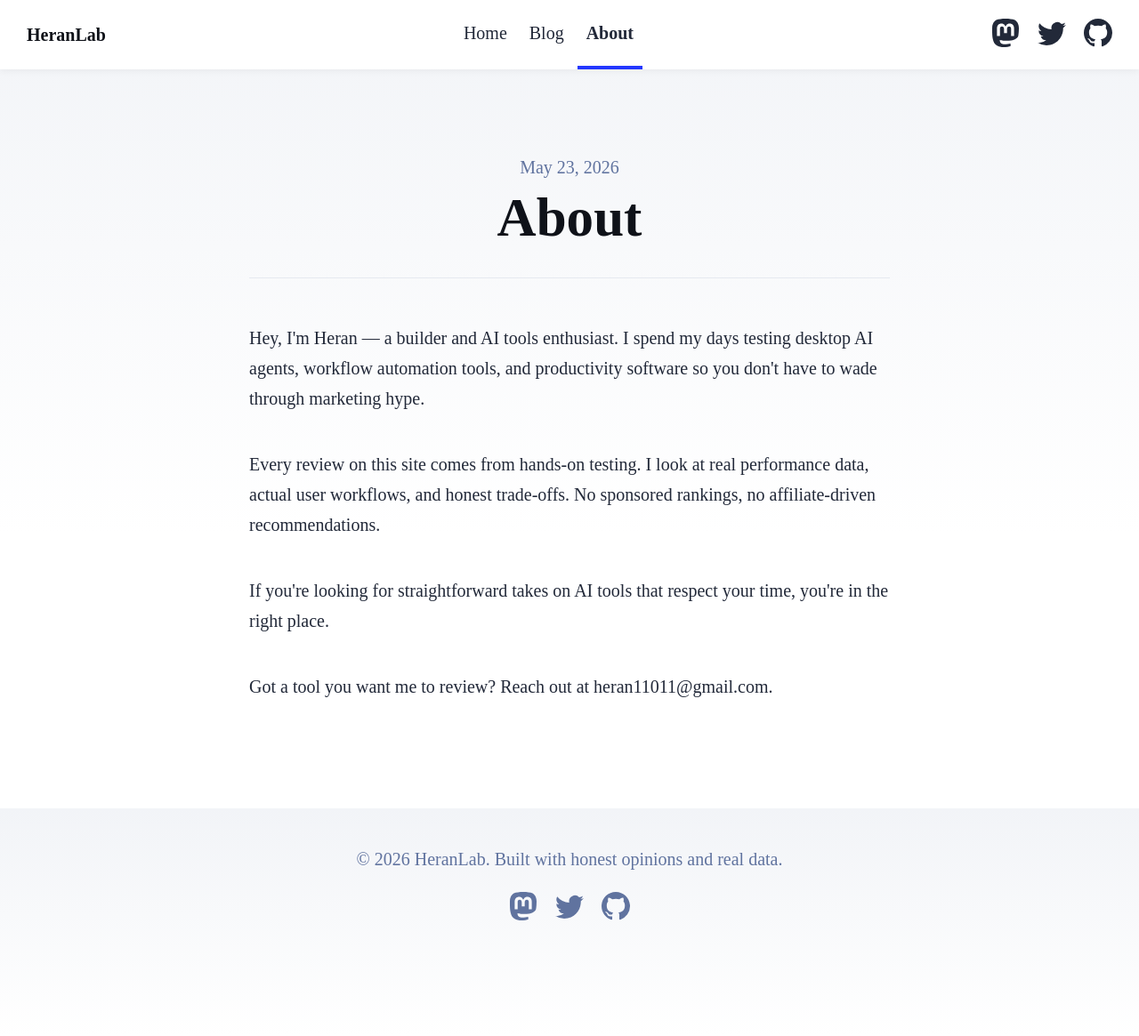
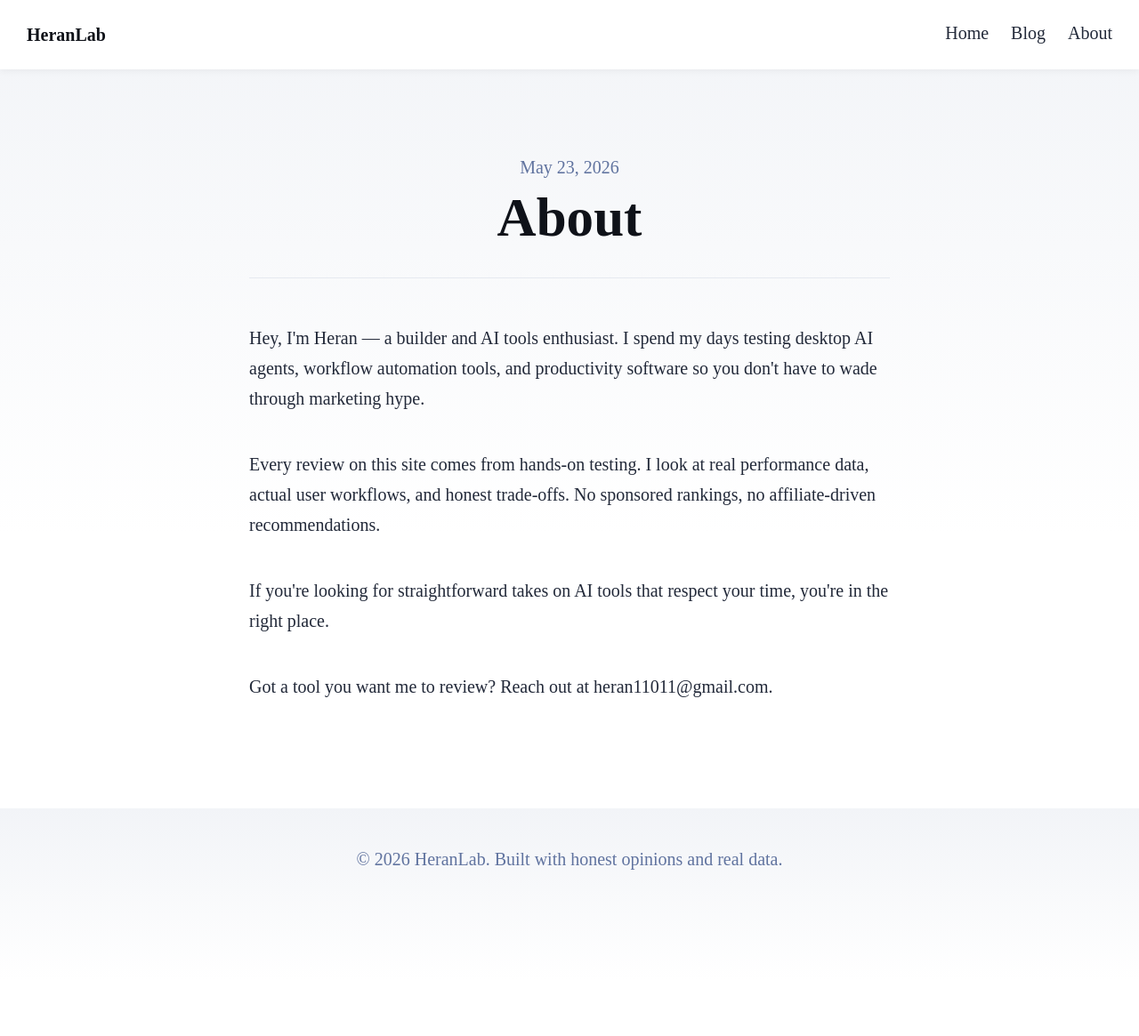
Before and after one commit to heran11011/heranlab, an Astro site: page /about in a window 1280 px wide. Shown: the whole page at 89% size. After the commit the page ends 1103 px from the top, so only its background shows below. Built offline with nearby package versions, Linux system fonts and the light colour scheme; Astro itself is replaced by a stand-in of ours.

Commit message:
fix: remove Astro starter social links from header and footer

```diff
--- a/src/components/Footer.astro
+++ b/src/components/Footer.astro
@@ -1,43 +1,5 @@
----
-const today = new Date();
----
-
 <footer>
 	&copy; 2026 HeranLab. Built with honest opinions and real data.
-	<div class="social-links">
-		<a href="https://m.webtoo.ls/@astro" target="_blank">
-			<span class="sr-only">Follow Astro on Mastodon</span>
-			<svg
-				viewBox="0 0 16 16"
-				aria-hidden="true"
-				width="32"
-				height="32"
-				astro-icon="social/mastodon"
-				><path
-					fill="currentColor"
-					d="M11.19 12.195c2.016-.24 3.77-1.475 3.99-2.603.348-1.778.32-4.339.32-4.339 0-3.47-2.286-4.488-2.286-4.488C12.062.238 10.083.017 8.027 0h-.05C5.92.017 3.942.238 2.79.765c0 0-2.285 1.017-2.285 4.488l-.002.662c-.004.64-.007 1.35.011 2.091.083 3.394.626 6.74 3.78 7.57 1.454.383 2.703.463 3.709.408 1.823-.1 2.847-.647 2.847-.647l-.06-1.317s-1.303.41-2.767.36c-1.45-.05-2.98-.156-3.215-1.928a3.614 3.614 0 0 1-.033-.496s1.424.346 3.228.428c1.103.05 2.137-.064 3.188-.189zm1.613-2.47H11.13v-4.08c0-.859-.364-1.295-1.091-1.295-.804 0-1.207.517-1.207 1.541v2.233H7.168V5.89c0-1.024-.403-1.541-1.207-1.541-.727 0-1.091.436-1.091 1.296v4.079H3.197V5.522c0-.859.22-1.541.66-2.046.456-.505 1.052-.764 1.793-.764.856 0 1.504.328 1.933.983L8 4.39l.417-.695c.429-.655 1.077-.983 1.934-.983.74 0 1.336.259 1.791.764.442.505.661 1.187.661 2.046v4.203z"
-				></path></svg
-			>
-		</a>
-		<a href="https://twitter.com/astrodotbuild" target="_blank">
-			<span class="sr-only">Follow Astro on Twitter</span>
-			<svg viewBox="0 0 16 16" aria-hidden="true" width="32" height="32" astro-icon="social/twitter"
-				><path
-					fill="currentColor"
-					d="M5.026 15c6.038 0 9.341-5.003 9.341-9.334 0-.14 0-.282-.006-.422A6.685 6.685 0 0 0 16 3.542a6.658 6.658 0 0 1-1.889.518 3.301 3.301 0 0 0 1.447-1.817 6.533 6.533 0 0 1-2.087.793A3.286 3.286 0 0 0 7.875 6.03a9.325 9.325 0 0 1-6.767-3.429 3.289 3.289 0 0 0 1.018 4.382A3.323 3.323 0 0 1 .64 6.575v.045a3.288 3.288 0 0 0 2.632 3.218 3.203 3.203 0 0 1-.865.115 3.23 3.23 0 0 1-.614-.057 3.283 3.283 0 0 0 3.067 2.277A6.588 6.588 0 0 1 .78 13.58a6.32 6.32 0 0 1-.78-.045A9.344 9.344 0 0 0 5.026 15z"
-				></path></svg
-			>
-		</a>
-		<a href="https://github.com/withastro/astro" target="_blank">
-			<span class="sr-only">Go to Astro's GitHub repo</span>
-			<svg viewBox="0 0 16 16" aria-hidden="true" width="32" height="32" astro-icon="social/github"
-				><path
-					fill="currentColor"
-					d="M8 0C3.58 0 0 3.58 0 8c0 3.54 2.29 6.53 5.47 7.59.4.07.55-.17.55-.38 0-.19-.01-.82-.01-1.49-2.01.37-2.53-.49-2.69-.94-.09-.23-.48-.94-.82-1.13-.28-.15-.68-.52-.01-.53.63-.01 1.08.58 1.23.82.72 1.21 1.87.87 2.33.66.07-.52.28-.87.51-1.07-1.78-.2-3.64-.89-3.64-3.95 0-.87.31-1.59.82-2.15-.08-.2-.36-1.02.08-2.12 0 0 .67-.21 2.2.82.64-.18 1.32-.27 2-.27.68 0 1.36.09 2 .27 1.53-1.04 2.2-.82 2.2-.82.44 1.1.16 1.92.08 2.12.51.56.82 1.27.82 2.15 0 3.07-1.87 3.75-3.65 3.95.29.25.54.73.54 1.48 0 1.07-.01 1.93-.01 2.2 0 .21.15.46.55.38A8.012 8.012 0 0 0 16 8c0-4.42-3.58-8-8-8z"
-				></path></svg
-			>
-		</a>
-	</div>
 </footer>
 <style>
 	footer {
@@ -46,17 +8,4 @@ const today = new Date();
 		color: rgb(var(--gray));
 		text-align: center;
 	}
-	.social-links {
-		display: flex;
-		justify-content: center;
-		gap: 1em;
-		margin-top: 1em;
-	}
-	.social-links a {
-		text-decoration: none;
-		color: rgb(var(--gray));
-	}
-	.social-links a:hover {
-		color: rgb(var(--gray-dark));
-	}
 </style>
--- a/src/components/Header.astro
+++ b/src/components/Header.astro
@@ -8,37 +8,8 @@ import HeaderLink from './HeaderLink.astro';
 		<h2><a href="/">{SITE_TITLE}</a></h2>
 		<div class="internal-links">
 			<HeaderLink href="/">Home</HeaderLink>
-			<HeaderLink href="/blog">Blog</HeaderLink>
-			<HeaderLink href="/about">About</HeaderLink>
-		</div>
-		<div class="social-links">
-			<a href="https://m.webtoo.ls/@astro" target="_blank">
-				<span class="sr-only">Follow Astro on Mastodon</span>
-				<svg viewBox="0 0 16 16" aria-hidden="true" width="32" height="32"
-					><path
-						fill="currentColor"
-						d="M11.19 12.195c2.016-.24 3.77-1.475 3.99-2.603.348-1.778.32-4.339.32-4.339 0-3.47-2.286-4.488-2.286-4.488C12.062.238 10.083.017 8.027 0h-.05C5.92.017 3.942.238 2.79.765c0 0-2.285 1.017-2.285 4.488l-.002.662c-.004.64-.007 1.35.011 2.091.083 3.394.626 6.74 3.78 7.57 1.454.383 2.703.463 3.709.408 1.823-.1 2.847-.647 2.847-.647l-.06-1.317s-1.303.41-2.767.36c-1.45-.05-2.98-.156-3.215-1.928a3.614 3.614 0 0 1-.033-.496s1.424.346 3.228.428c1.103.05 2.137-.064 3.188-.189zm1.613-2.47H11.13v-4.08c0-.859-.364-1.295-1.091-1.295-.804 0-1.207.517-1.207 1.541v2.233H7.168V5.89c0-1.024-.403-1.541-1.207-1.541-.727 0-1.091.436-1.091 1.296v4.079H3.197V5.522c0-.859.22-1.541.66-2.046.456-.505 1.052-.764 1.793-.764.856 0 1.504.328 1.933.983L8 4.39l.417-.695c.429-.655 1.077-.983 1.934-.983.74 0 1.336.259 1.791.764.442.505.661 1.187.661 2.046v4.203z"
-					></path></svg
-				>
-			</a>
-			<a href="https://twitter.com/astrodotbuild" target="_blank">
-				<span class="sr-only">Follow Astro on Twitter</span>
-				<svg viewBox="0 0 16 16" aria-hidden="true" width="32" height="32"
-					><path
-						fill="currentColor"
-						d="M5.026 15c6.038 0 9.341-5.003 9.341-9.334 0-.14 0-.282-.006-.422A6.685 6.685 0 0 0 16 3.542a6.658 6.658 0 0 1-1.889.518 3.301 3.301 0 0 0 1.447-1.817 6.533 6.533 0 0 1-2.087.793A3.286 3.286 0 0 0 7.875 6.03a9.325 9.325 0 0 1-6.767-3.429 3.289 3.289 0 0 0 1.018 4.382A3.323 3.323 0 0 1 .64 6.575v.045a3.288 3.288 0 0 0 2.632 3.218 3.203 3.203 0 0 1-.865.115 3.23 3.23 0 0 1-.614-.057 3.283 3.283 0 0 0 3.067 2.277A6.588 6.588 0 0 1 .78 13.58a6.32 6.32 0 0 1-.78-.045A9.344 9.344 0 0 0 5.026 15z"
-					></path></svg
-				>
-			</a>
-			<a href="https://github.com/withastro/astro" target="_blank">
-				<span class="sr-only">Go to Astro's GitHub repo</span>
-				<svg viewBox="0 0 16 16" aria-hidden="true" width="32" height="32"
-					><path
-						fill="currentColor"
-						d="M8 0C3.58 0 0 3.58 0 8c0 3.54 2.29 6.53 5.47 7.59.4.07.55-.17.55-.38 0-.19-.01-.82-.01-1.49-2.01.37-2.53-.49-2.69-.94-.09-.23-.48-.94-.82-1.13-.28-.15-.68-.52-.01-.53.63-.01 1.08.58 1.23.82.72 1.21 1.87.87 2.33.66.07-.52.28-.87.51-1.07-1.78-.2-3.64-.89-3.64-3.95 0-.87.31-1.59.82-2.15-.08-.2-.36-1.02.08-2.12 0 0 .67-.21 2.2.82.64-.18 1.32-.27 2-.27.68 0 1.36.09 2 .27 1.53-1.04 2.2-.82 2.2-.82.44 1.1.16 1.92.08 2.12.51.56.82 1.27.82 2.15 0 3.07-1.87 3.75-3.65 3.95.29.25.54.73.54 1.48 0 1.07-.01 1.93-.01 2.2 0 .21.15.46.55.38A8.012 8.012 0 0 0 16 8c0-4.42-3.58-8-8-8z"
-					></path></svg
-				>
-			</a>
+			<HeaderLink href="/blog/">Blog</HeaderLink>
+			<HeaderLink href="/about/">About</HeaderLink>
 		</div>
 	</nav>
 </header>
@@ -73,13 +44,4 @@ import HeaderLink from './HeaderLink.astro';
 		text-decoration: none;
 		border-bottom-color: var(--accent);
 	}
-	.social-links,
-	.social-links a {
-		display: flex;
-	}
-	@media (max-width: 720px) {
-		.social-links {
-			display: none;
-		}
-	}
 </style>
```
Also changed, not shown: src/assets/blog-placeholder-2.jpg (deleted), src/assets/blog-placeholder-3.jpg (deleted), src/assets/blog-placeholder-4.jpg (deleted), src/assets/blog-placeholder-5.jpg (deleted), src/assets/blog-placeholder-about.jpg (deleted).
